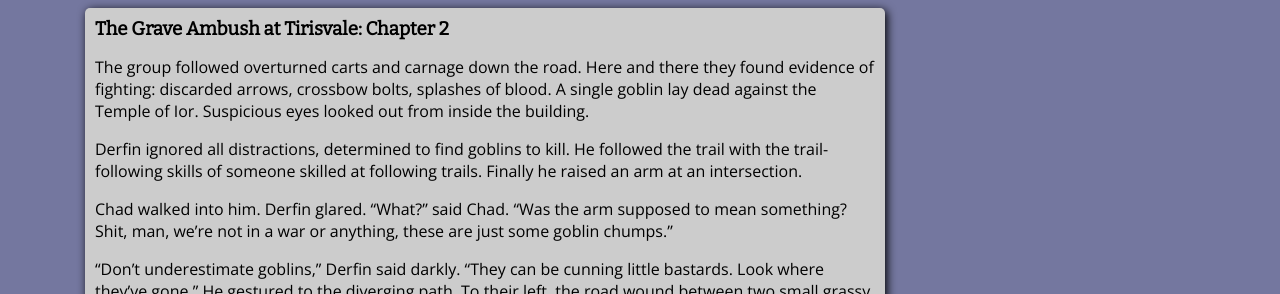
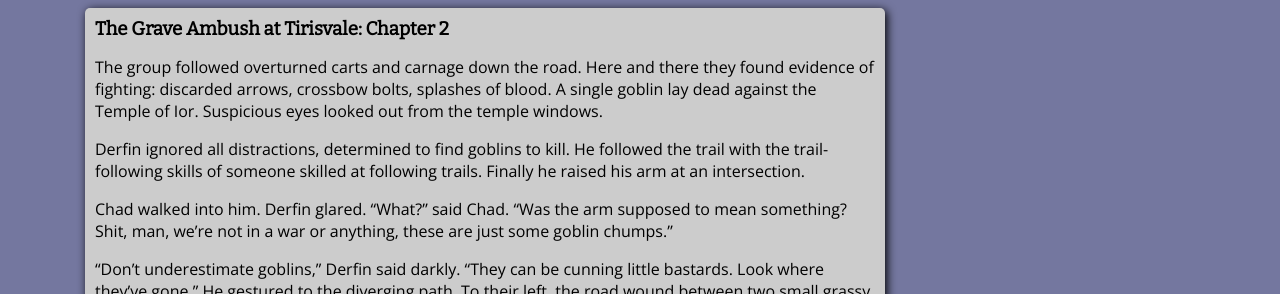
Before and after one commit to itspladd/personal-website-old, a Jekyll site: the page built from writing/rpg_stories/grave-ambush-tirisvale/_posts/2016-02-12-ambush-tirisvale-ch02.md, in a window 1280 px wide and 1400 px high. Shown: the part 299-593 px from the top of the window. Built offline with Jekyll 4.4.1, drawn with Linux system fonts in a browser that asks for light colours; some of the changed text lies outside the part shown.

Commit message:
ambush ch2 edits + excerpt

```diff
--- a/writing/rpg_stories/grave-ambush-tirisvale/_posts/2016-02-12-ambush-tirisvale-ch02.md
+++ b/writing/rpg_stories/grave-ambush-tirisvale/_posts/2016-02-12-ambush-tirisvale-ch02.md
@@ -4,11 +4,11 @@ layout: chapter
 chapter: 2
 ---
 
-The group followed overturned carts and carnage down the road. Here and there they found evidence of fighting: discarded arrows, crossbow bolts, splashes of blood. A single goblin lay dead against the Temple of Ior. Suspicious eyes looked out from inside the building.
+The group followed overturned carts and carnage down the road. Here and there they found evidence of fighting: discarded arrows, crossbow bolts, splashes of blood. A single goblin lay dead against the Temple of Ior. Suspicious eyes looked out from the temple windows.
 
-Derfin ignored all distractions, determined to find goblins to kill. He followed the trail with the trail-following skills of someone skilled at following trails. Finally he raised an arm at an intersection.
+Derfin ignored all distractions, determined to find goblins to kill. He followed the trail with the trail-following skills of someone skilled at following trails. Finally he raised his arm at an intersection.
 
-Chad walked into him. Derfin glared. "What?" said Chad. "Was the arm supposed to mean something? Shit, man, we're not in a war or anything, these are just some goblin chumps."
+Chad walked into him. <!--more-->Derfin glared. "What?" said Chad. "Was the arm supposed to mean something? Shit, man, we're not in a war or anything, these are just some goblin chumps."
 
 "Don't underestimate goblins," Derfin said darkly. "They can be cunning little bastards. Look where they've gone." He gestured to the diverging path. To their left, the road wound between two small grassy fields studded with trees before emptying into the town square. In front of them, the road dead-ended at the Tirisvale branch of the Royal Alchemists' Society. The building's granite facade looked out over a flagstone courtyard, stern and powerful. The entrance to the Society was set several feet aboveground, accessible by a small staircase.
 
```
Also changed, not shown: other parts of writing/rpg_stories/grave-ambush-tirisvale/_posts/2016-02-12-ambush-tirisvale-ch02.md (+5 -3 lines).
